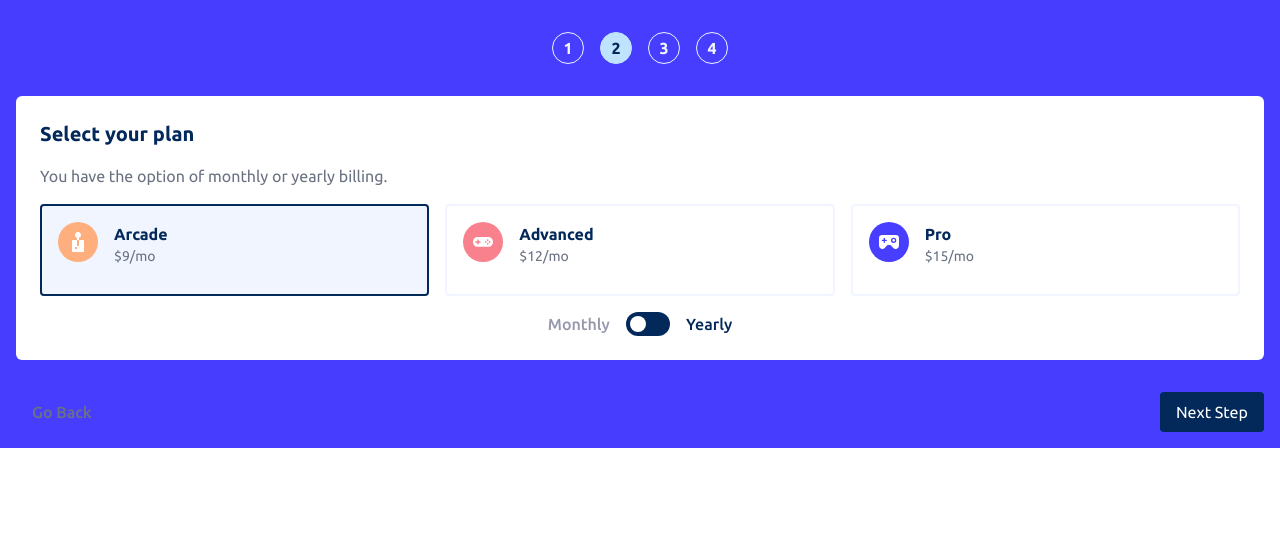
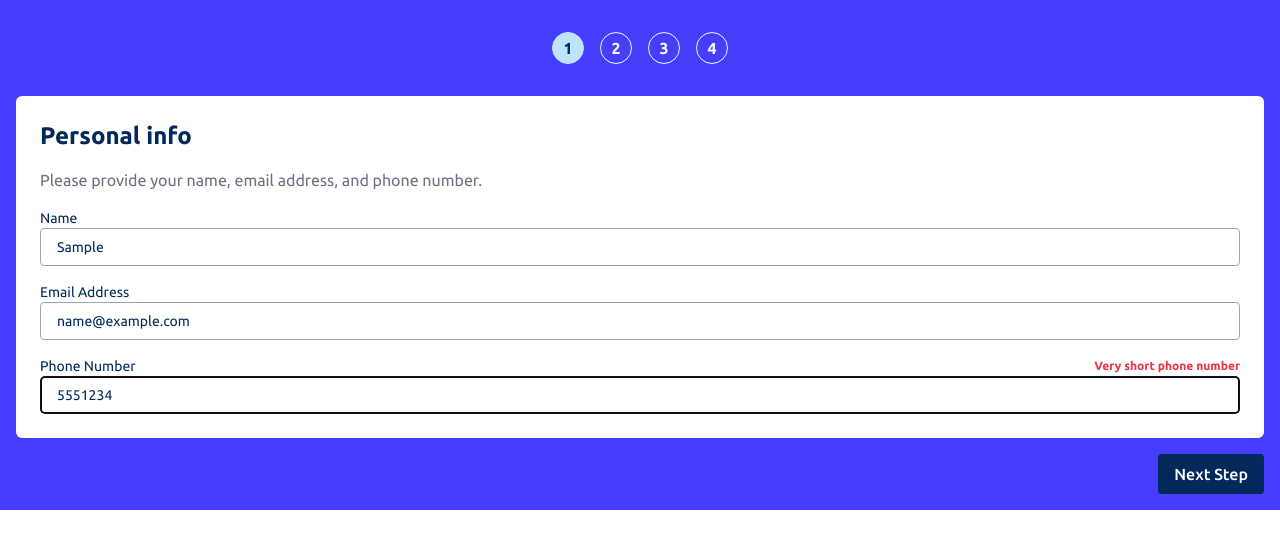
Before and after one commit to SortJakke/FM-multi_step_form, a React (Vite) app: page / in a window 1280 px wide. Both pictures are taken after typing "Sample", "name@example.com", "5551234" into the empty fields and a click on the button "Next Step". Shown: the top 548 px of the page. Built offline with nearby package versions, Linux system fonts and the light colour scheme.

Commit message:
feat: add validations and error messages to the personal information form

```diff
--- a/package.json
+++ b/package.json
@@ -14,6 +14,7 @@
     "@tailwindcss/vite": "^4.1.15",
     "react": "^19.1.1",
     "react-dom": "^19.1.1",
+    "react-hook-form": "^7.65.0",
     "tailwindcss": "^4.1.15"
   },
   "devDependencies": {
--- a/src/components/StepPersonalInfo.tsx
+++ b/src/components/StepPersonalInfo.tsx
@@ -1,22 +1,35 @@
 import { useFormContext } from "../context/useFormContext"
+import { useForm } from "react-hook-form"
+
+type PersonalInfoFormData = {
+  name: string
+  email: string
+  phone: string
+}
 
 function StepPersonalInfo() {
   const { formData, setFormData, nextStep } = useFormContext()
 
-  const handleInputChange =
-    (field: keyof typeof formData) =>
-    (e: React.ChangeEvent<HTMLInputElement>) => {
-      setFormData({ [field]: e.target.value })
-    }
+  const {
+    register,
+    handleSubmit,
+    formState: { errors },
+  } = useForm<PersonalInfoFormData>({
+    defaultValues: {
+      name: formData.name,
+      email: formData.email,
+      phone: formData.phone,
+    },
+  })
 
-  const handleSubmit = (e: React.FormEvent) => {
-    e.preventDefault()
+  const onSubmit = (e: PersonalInfoFormData) => {
+    setFormData(e)
     nextStep()
   }
 
   return (
     <form
-      onSubmit={handleSubmit}
+      onSubmit={handleSubmit(onSubmit)}
       className="h-full flex flex-col justify-between gap-4 text-blue-950"
     >
       <div className="flex flex-col gap-4 rounded-md bg-white p-6">
@@ -25,40 +38,74 @@ function StepPersonalInfo() {
           Please provide your name, email address, and phone number.
         </p>
         <label className="flex flex-col text-sm">
-          Name
+          <div className="flex justify-between items-center">
+            Name
+            {errors.name && (
+              <span className="text-red-500 text-xs font-semibold">
+                {errors.name.message}
+              </span>
+            )}
+          </div>
           <input
             type="text"
-            name="name"
-            value={formData.name}
-            onChange={handleInputChange("name")}
-            required
-            className="placeholder-gray-400 placeholder:font-medium border border-gray-400 py-2 px-4 rounded"
+            {...register("name", { required: "This field is required" })}
+            className={`placeholder-gray-400 placeholder:font-medium border border-gray-400 py-2 px-4 rounded ${
+              errors.name ? "border-red-500" : ""
+            }`}
             placeholder="e.g. Stephen King"
           />
         </label>
 
         <label className="flex flex-col text-sm">
-          Email Address
+          <div className="flex justify-between items-center">
+            Email Address
+            {errors.email && (
+              <span className="text-red-500 text-xs font-semibold">
+                {errors.email.message}
+              </span>
+            )}
+          </div>
           <input
             type="email"
-            name="email"
-            value={formData.email}
-            onChange={handleInputChange("email")}
-            required
-            className="placeholder-gray-400 placeholder:font-medium border border-gray-400 py-2 px-4 rounded"
+            {...register("email", {
+              required: "This field is required",
+              pattern: {
+                value: /^[^\s@]+@[^\s@]+\.[^\s@]+$/,
+                message: "Invalid email",
+              },
+            })}
+            className={`placeholder-gray-400 placeholder:font-medium border border-gray-400 py-2 px-4 rounded ${
+              errors.email ? "border-red-500" : ""
+            }`}
             placeholder="e.g. Stephenking@lorem.com"
           />
         </label>
 
         <label className="flex flex-col text-sm">
-          Phone Number
+          <div className="flex justify-between items-center">
+            Phone Number
+            {errors.phone && (
+              <span className="text-red-500 text-xs font-semibold">
+                {errors.phone.message}
+              </span>
+            )}
+          </div>
           <input
             type="tel"
-            name="phone"
-            value={formData.phone}
-            onChange={handleInputChange("phone")}
-            required
-            className="placeholder-gray-400 placeholder:font-medium border border-gray-400 py-2 px-4 rounded"
+            {...register("phone", {
+              required: "This field is required",
+              pattern: {
+                value: /^[\d\s()-]+$/,
+                message: "Enter only numbers",
+              },
+              minLength: {
+                value: 8,
+                message: "Very short phone number",
+              },
+            })}
+            className={`placeholder-gray-400 placeholder:font-medium border border-gray-400 py-2 px-4 rounded ${
+              errors.phone ? "border-red-500" : ""
+            }`}
             placeholder="e.g. +1 234 567 890"
           />
         </label>
```
Also changed, not shown: 1 other file (tests, documents, lock files or other folders).
